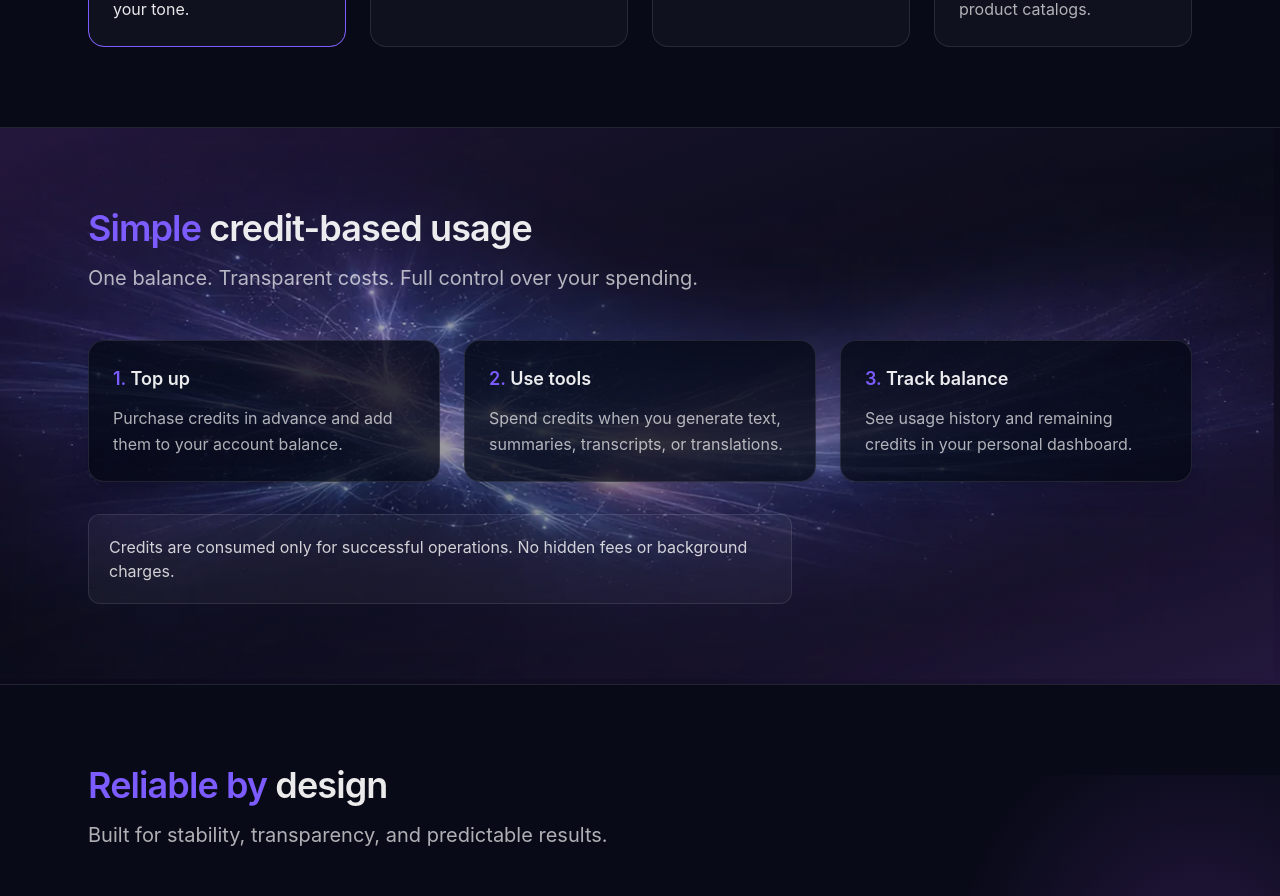
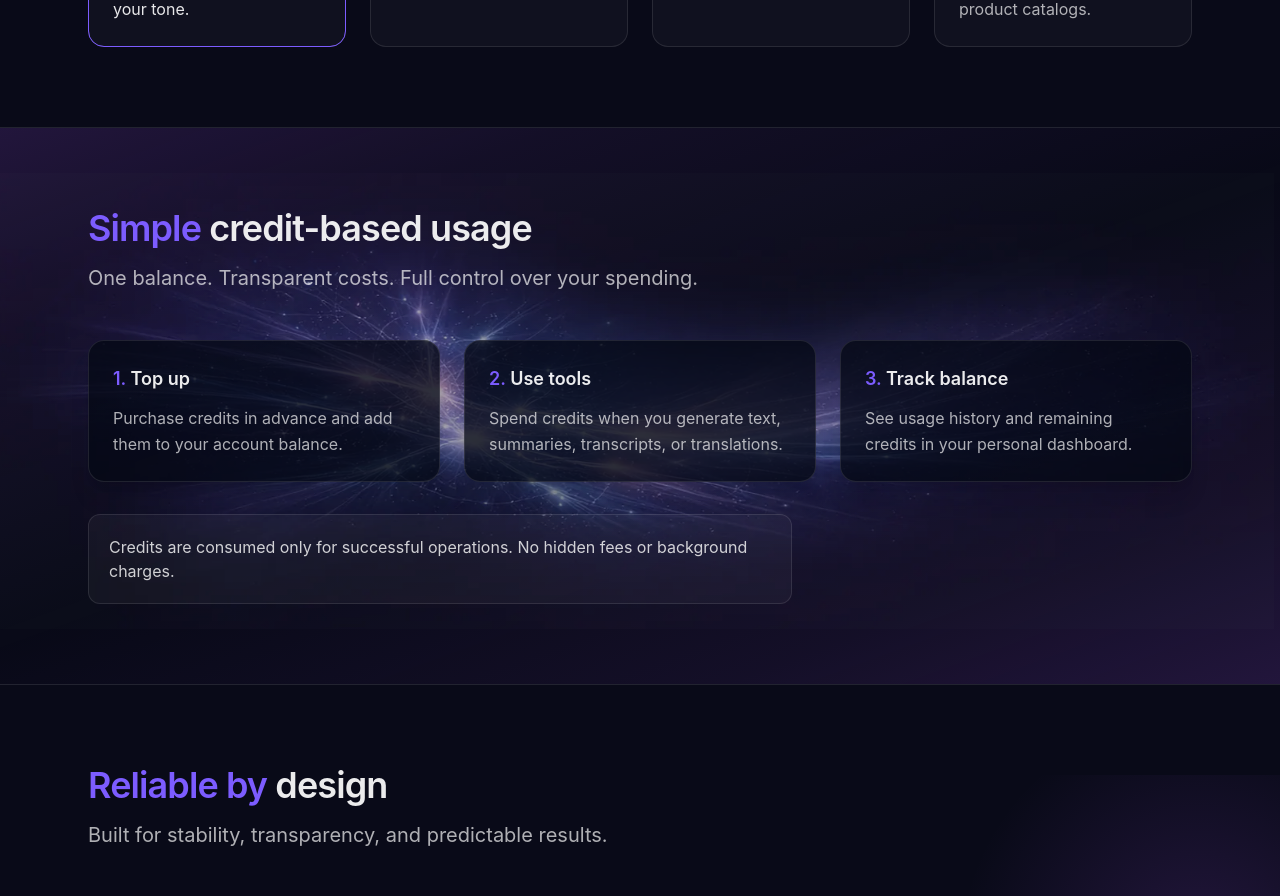
Before and after one commit to wysRocket/aicontentstudio, a React (Vite) app: page / in a window 1280 px wide. Shown: the part 1200-2096 px from the top of the page. Built offline with nearby package versions, Linux system fonts and the light colour scheme; no server answers.

Commit message:
fix: update background property for landing credits section to use 'contain' for better image display

```diff
--- a/src/index.css
+++ b/src/index.css
@@ -320,7 +320,7 @@ nav ul li a:hover {
 }
 
 .landing .credits::before {
-  background: var(--landing-credits-url) center center / cover no-repeat;
+  background: var(--landing-credits-url) center center / contain no-repeat;
 }
 
 .landing .credits::after {
```
